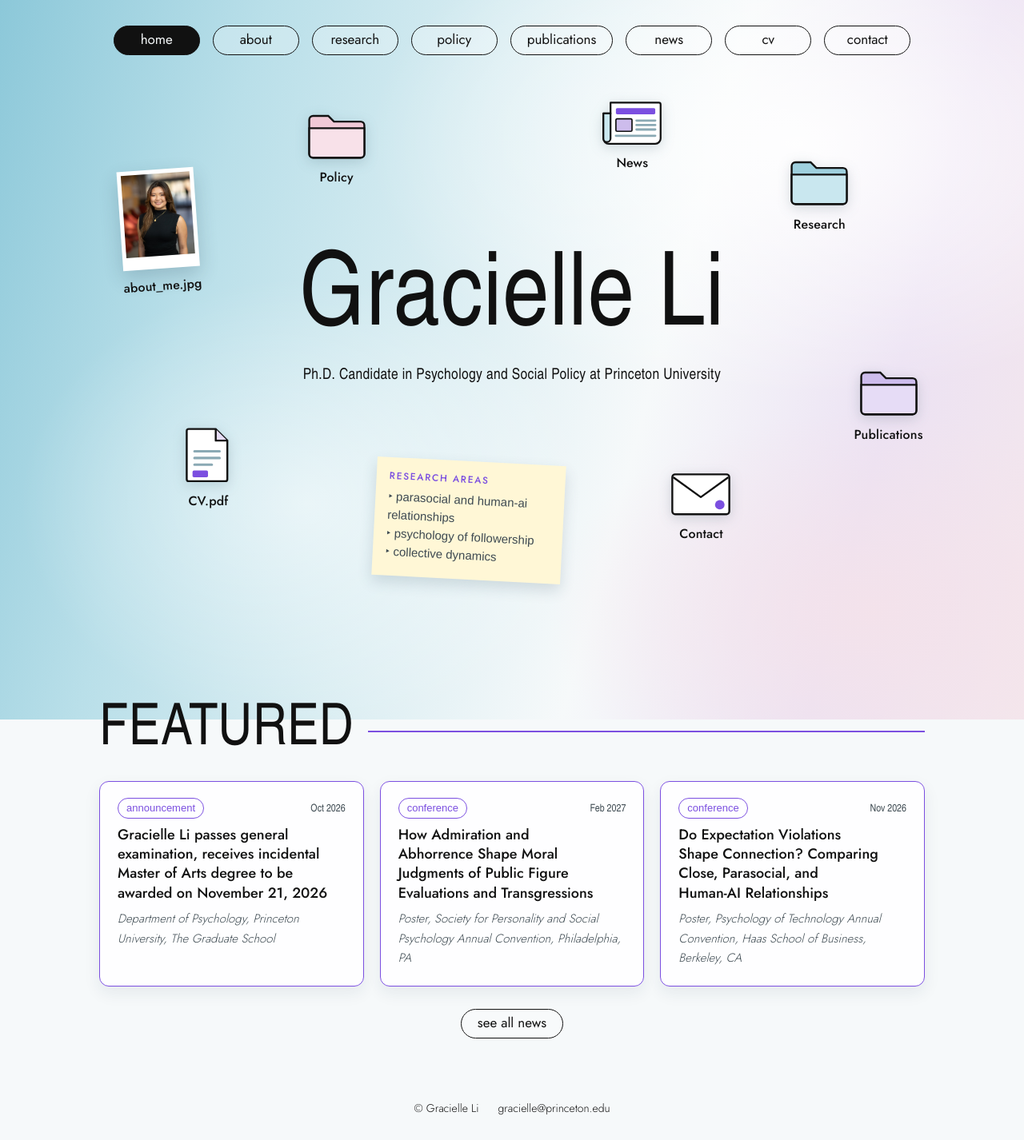
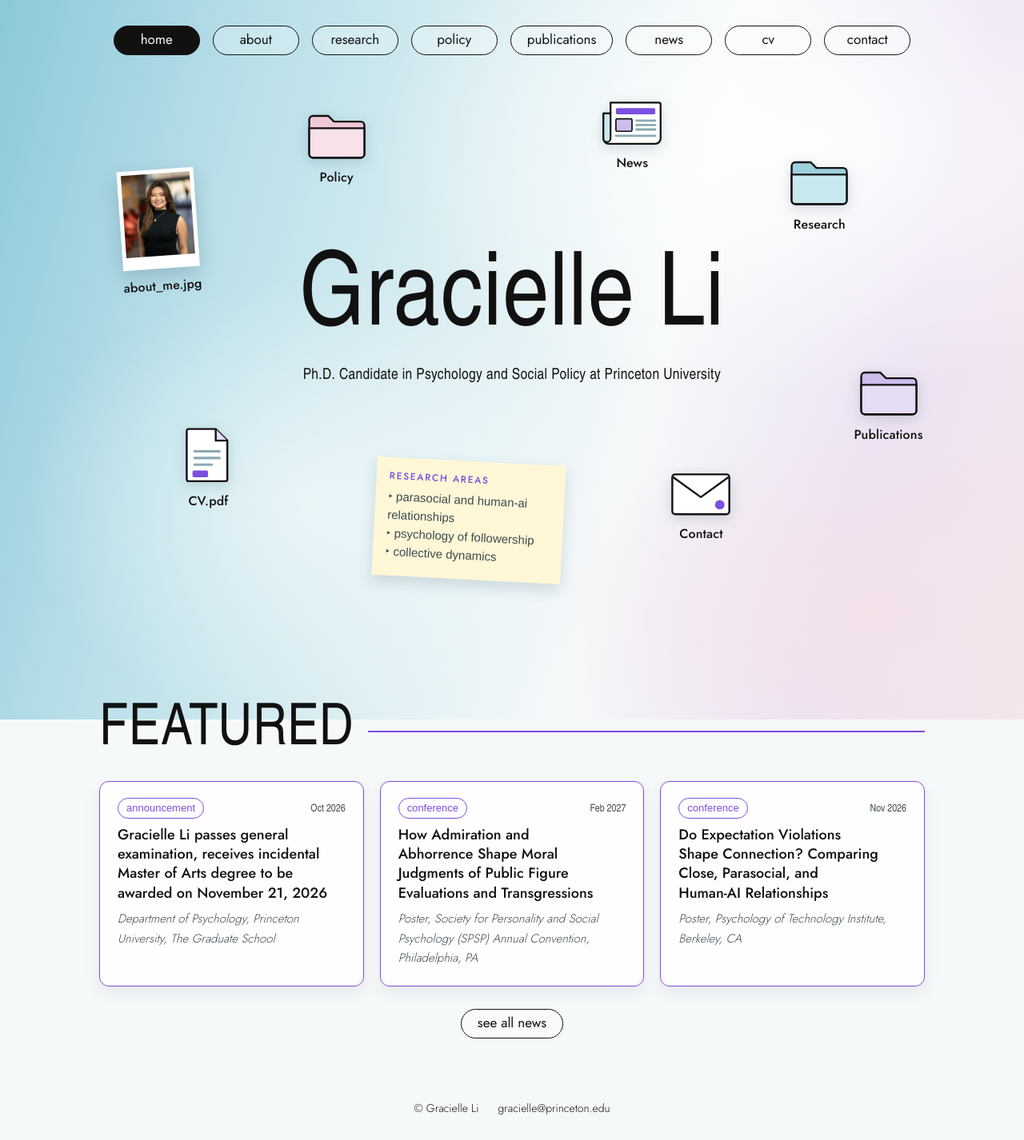
Before and after one commit to gracielleli/gracielleli.github.io, a Jekyll site: the page built from index.html, in a window 1280 px wide. Shown: the whole page at 80% size. Built offline with Jekyll 4.4.1, drawn with Linux system fonts in a browser that asks for light colours; some web fonts are replaced.

Commit message:
Update featured.yml

```diff
--- a/_data/featured.yml
+++ b/_data/featured.yml
@@ -12,12 +12,12 @@
 - type: "conference"
   when: "Feb 2027"
   title: "How Admiration and Abhorrence Shape Moral Judgments of Public Figure Evaluations and Transgressions"
-  source: "Poster, Society for Personality and Social Psychology Annual Convention, Philadelphia, PA"
+  source: "Poster, Society for Personality and Social Psychology (SPSP) Annual Convention, Philadelphia, PA"
 
 - type: "conference"
   when: "Nov 2026"
   title: "Do Expectation Violations Shape Connection? Comparing Close, Parasocial, and Human-AI Relationships"
-  source: "Poster, Psychology of Technology Annual Convention, Haas School of Business, Berkeley, CA"
+  source: "Poster, Psychology of Technology Institute, Berkeley, CA"
 
 - type: "press"
   when: "Aug 2026"
@@ -28,7 +28,7 @@
 - type: "workshop"
   when: "Jul 2026"
   title: "When Expectation Violations Shape Connection: A Proposal for Evaluating Emerging Forms of Social Connection"
-  source: "Workshop Talk, Artificial Intelligence in Collectives (ARTIC) Collaborative Partnership, University of Tokyo, Tokyo, Japan"
+  source: "Workshop Talk, Artificial Intelligence in Collectives (ARTIC) Collaborative Partnership, Tokyo, Japan"
 
 - type: "policy"
   when: "July 2026"
```
